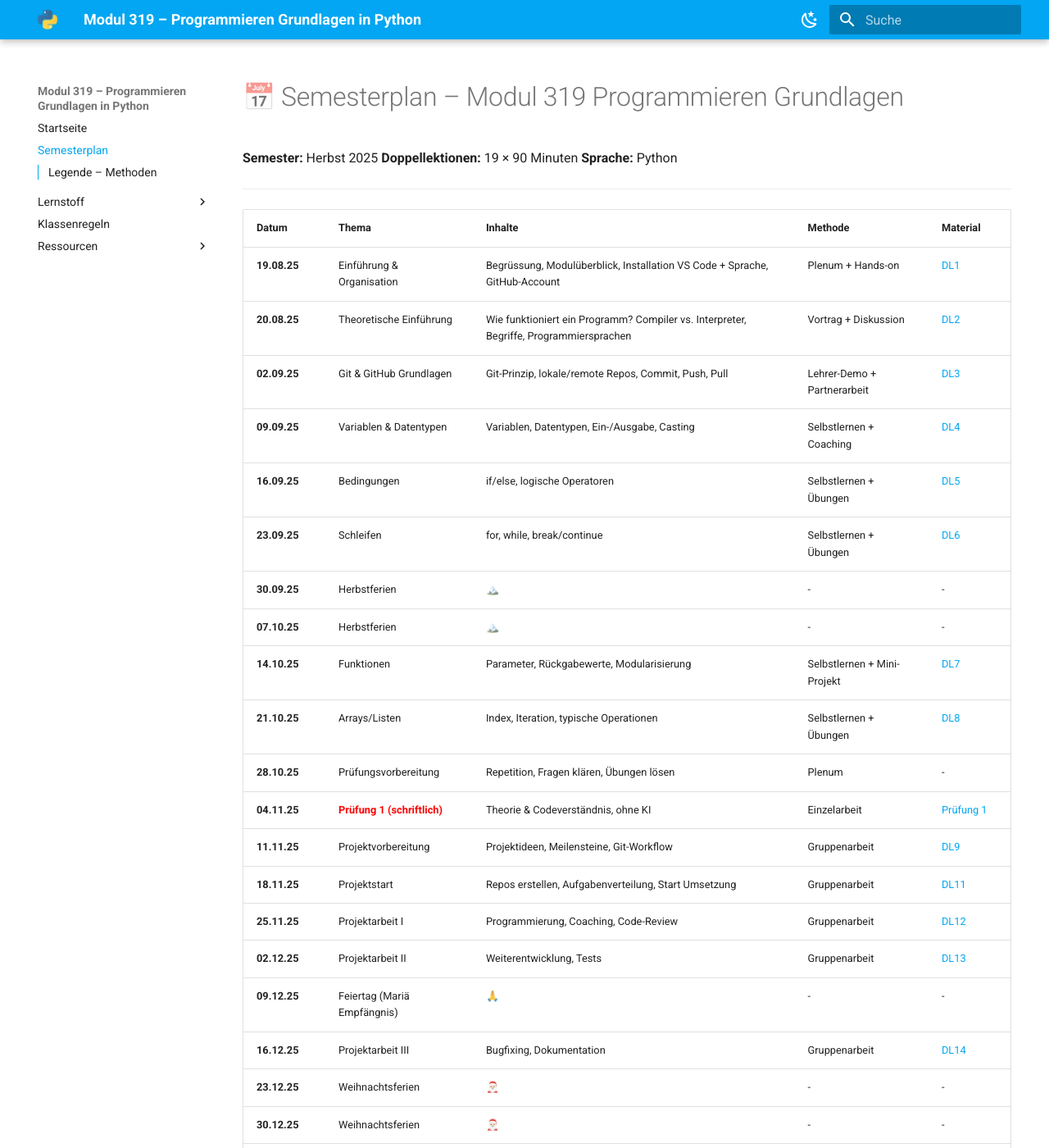
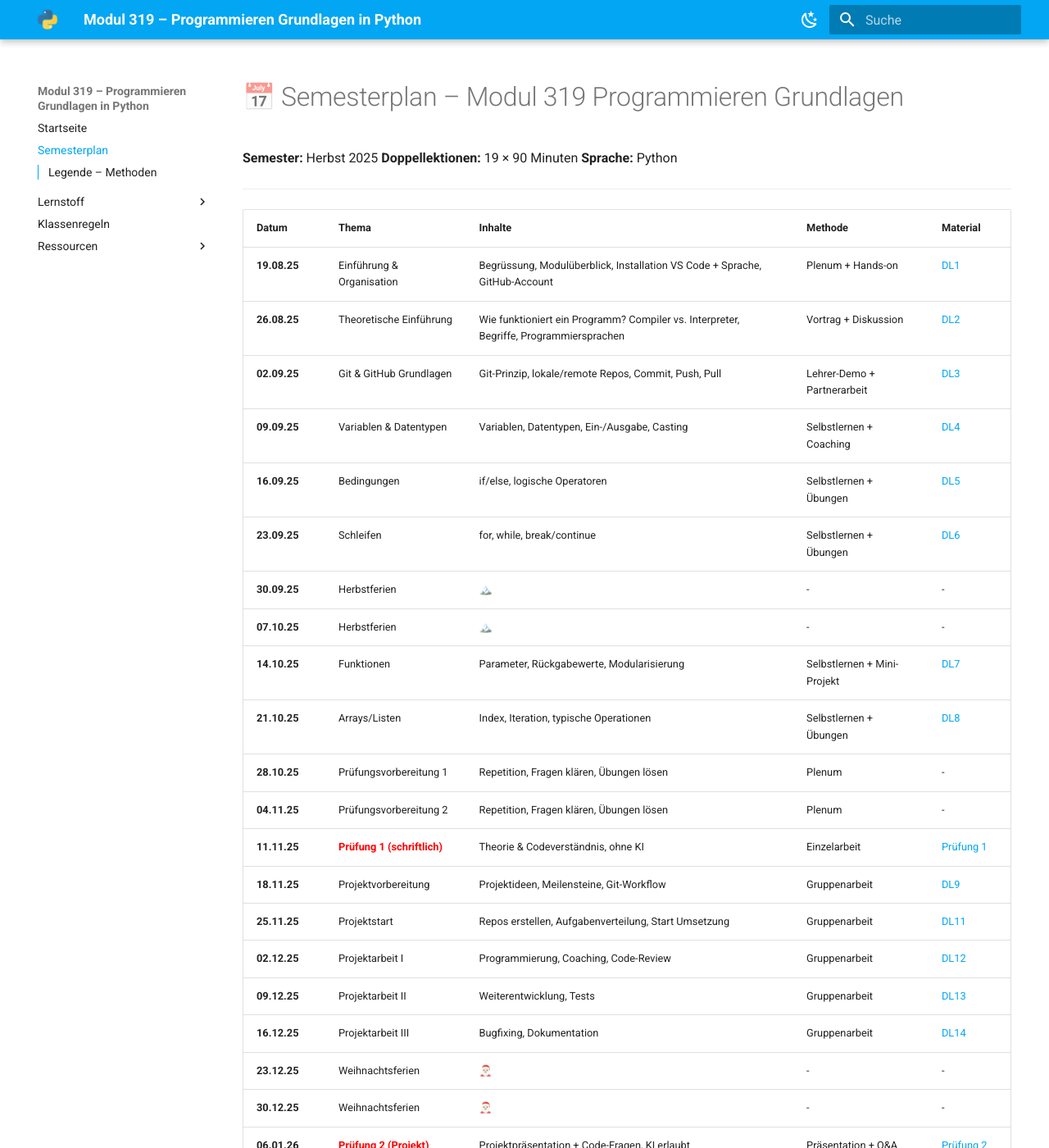
Before and after one commit to af81/python-school, an MkDocs documentation site: the page built from docs/semesterplan.md, in a window 1280 px wide and 1400 px high. Shown: the whole window at 82% size. Built offline with MkDocs 1.6.1 and Material for MkDocs 9.7.7, drawn with Linux system fonts in a browser that asks for light colours.

Commit message:
semesterplan updated

```diff
--- a/docs/semesterplan.md
+++ b/docs/semesterplan.md
@@ -9,7 +9,7 @@
 | Datum | Thema | Inhalte | Methode | Material |
 |-------|-------|---------|---------|----------|
 | **19.08.25** | Einführung & Organisation | Begrüssung, Modulüberblick, Installation VS Code + Sprache, GitHub-Account | Plenum + Hands-on | [DL1](dl1/index.md) |
-| **20.08.25** | Theoretische Einführung | Wie funktioniert ein Programm? Compiler vs. Interpreter, Begriffe, Programmiersprachen | Vortrag + Diskussion | [DL2](dl2/index.md) |
+| **26.08.25** | Theoretische Einführung | Wie funktioniert ein Programm? Compiler vs. Interpreter, Begriffe, Programmiersprachen | Vortrag + Diskussion | [DL2](dl2/index.md) |
 | **02.09.25** | Git & GitHub Grundlagen | Git-Prinzip, lokale/remote Repos, Commit, Push, Pull | Lehrer-Demo + Partnerarbeit | [DL3](dl3/index.md) |
 | **09.09.25** | Variablen & Datentypen | Variablen, Datentypen, Ein-/Ausgabe, Casting | Selbstlernen + Coaching | [DL4](dl4/index.md) |
 | **16.09.25** | Bedingungen | if/else, logische Operatoren | Selbstlernen + Übungen | [DL5](dl5/index.md) |
@@ -18,13 +18,13 @@
 | **07.10.25** | Herbstferien | 🏔️ | - | - |
 | **14.10.25** | Funktionen | Parameter, Rückgabewerte, Modularisierung | Selbstlernen + Mini-Projekt | [DL7](dl7/index.md) |
 | **21.10.25** | Arrays/Listen | Index, Iteration, typische Operationen | Selbstlernen + Übungen | [DL8](dl8/index.md) |
-| **28.10.25** | Prüfungsvorbereitung | Repetition, Fragen klären, Übungen lösen | Plenum | - |
-| **04.11.25** | <span style="color:red;">**Prüfung 1 (schriftlich)**</span> | Theorie & Codeverständnis, ohne KI | Einzelarbeit | [Prüfung 1](pruefungen/pruefung1.md) |
-| **11.11.25** | Projektvorbereitung | Projektideen, Meilensteine, Git-Workflow | Gruppenarbeit | [DL9](dl9/index.md) |
-| **18.11.25** | Projektstart | Repos erstellen, Aufgabenverteilung, Start Umsetzung | Gruppenarbeit | [DL11](dl11/index.md) |
-| **25.11.25** | Projektarbeit I | Programmierung, Coaching, Code-Review | Gruppenarbeit | [DL12](dl12/index.md) |
-| **02.12.25** | Projektarbeit II | Weiterentwicklung, Tests | Gruppenarbeit | [DL13](dl13/index.md) |
-| **09.12.25** | Feiertag (Mariä Empfängnis) | 🙏 | - | - |
+| **28.10.25** | Prüfungsvorbereitung 1 | Repetition, Fragen klären, Übungen lösen | Plenum | - |
+| **04.11.25** | Prüfungsvorbereitung 2 | Repetition, Fragen klären, Übungen lösen | Plenum | - |
+| **11.11.25** | <span style="color:red;">**Prüfung 1 (schriftlich)**</span> | Theorie & Codeverständnis, ohne KI | Einzelarbeit | [Prüfung 1](pruefungen/pruefung1.md) |
+| **18.11.25** | Projektvorbereitung | Projektideen, Meilensteine, Git-Workflow | Gruppenarbeit | [DL9](dl9/index.md) |
+| **25.11.25** | Projektstart | Repos erstellen, Aufgabenverteilung, Start Umsetzung | Gruppenarbeit | [DL11](dl11/index.md) |
+| **02.12.25** | Projektarbeit I | Programmierung, Coaching, Code-Review | Gruppenarbeit | [DL12](dl12/index.md) |
+| **09.12.25** | Projektarbeit II | Weiterentwicklung, Tests | Gruppenarbeit | [DL13](dl13/index.md) |
 | **16.12.25** | Projektarbeit III | Bugfixing, Dokumentation | Gruppenarbeit | [DL14](dl14/index.md) |
 | **23.12.25** | Weihnachtsferien | 🎅🏻 | - | - |
 | **30.12.25** | Weihnachtsferien | 🎅🏻 | - | - |
--- a/mkdocs.yml
+++ b/mkdocs.yml
@@ -1,7 +1,7 @@
 site_name: Modul 319 – Programmieren Grundlagen in Python
 site_description: Unterrichtsmaterial für das Modul 319 an der BBZW Sursee
 site_author: Dr. Andreas Fischer
-site_url: https://example.com
+site_url: https://af81.github.io/python-school/
 date: 2025-08-11
 copyright: Copyright &copy; 2025 Dr. Andreas Fischer
 theme:
```
Also changed, not shown: site/404.html, site/dl1/arbeitsauftrag/index.html, site/dl1/index.html, site/dl2/index.html, site/index.html, site/regeln/index.html, site/ressourcen/links/index.html, site/ressourcen/terminal/index.html, site/search/search_index.json, site/semesterplan/index.html, site/sitemap.xml, 1 other file.
